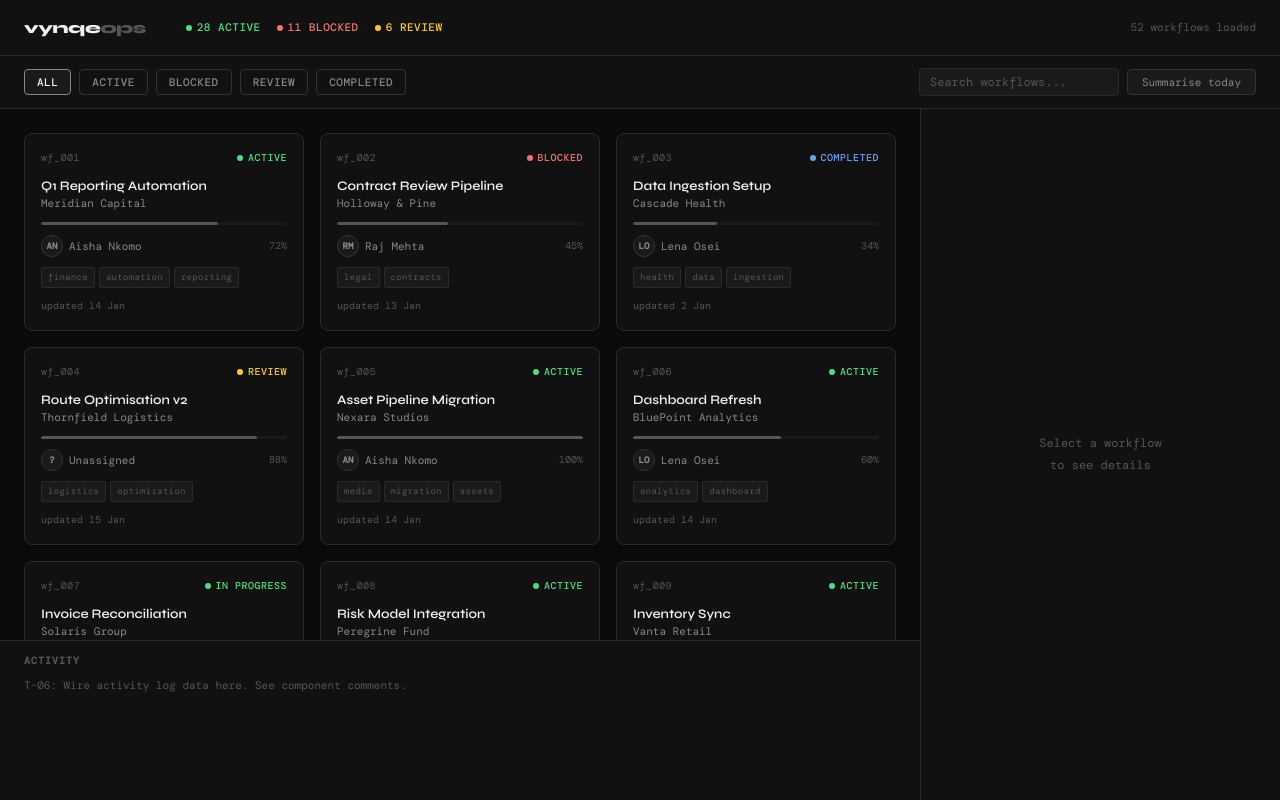
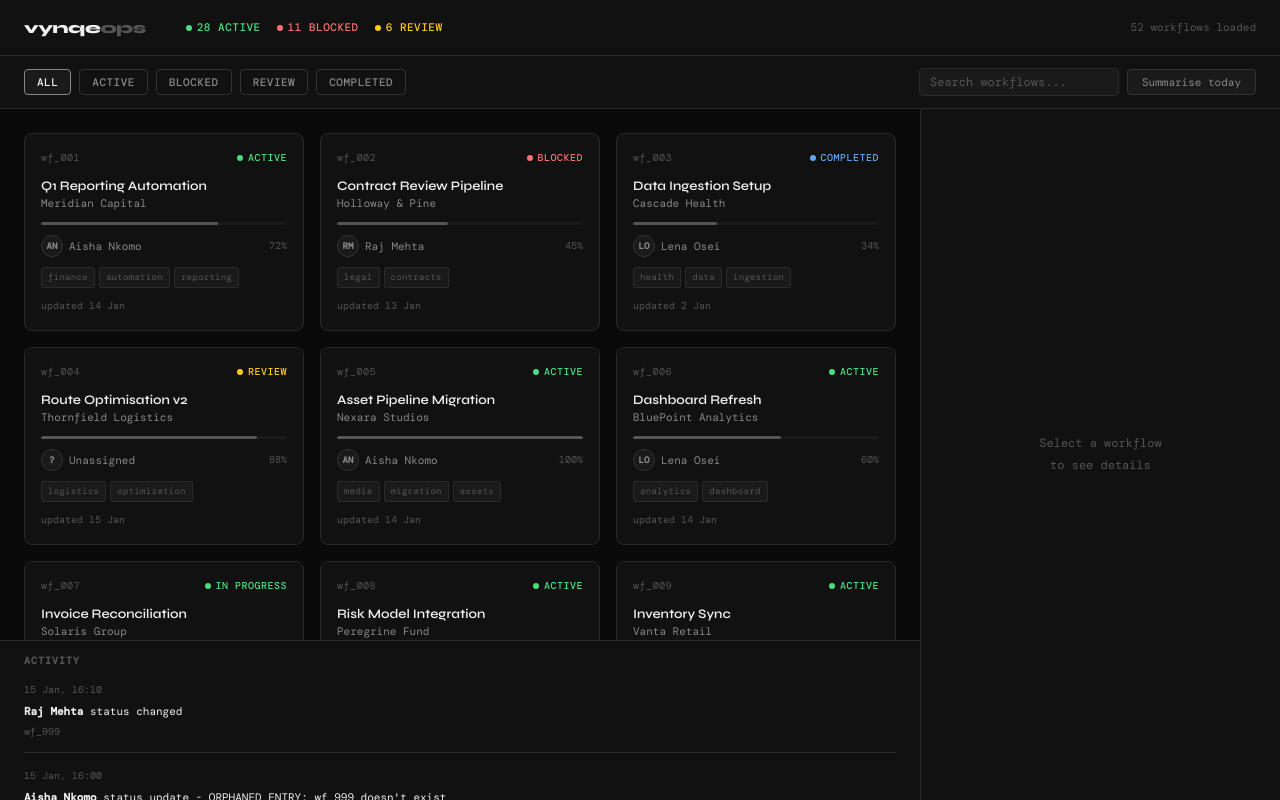
Before and after one commit to tanishapakki/vynqeops, a React (Vite) app: page / in a window 1280 px wide. Built offline with nearby package versions, Linux system fonts and the light colour scheme; a web font is replaced by a local one.

Commit message:
t-06 activityfeed edited

```diff
--- a/src/components/ActivityFeed.jsx
+++ b/src/components/ActivityFeed.jsx
@@ -22,16 +22,72 @@
 
 import React from 'react'
 
-export default function ActivityFeed({ activityLog, users }) {
+function formatDate(ts) {
+    if (!ts) return '—'
+
+    try {
+        const d =
+            typeof ts === 'number'
+                ? new Date(ts * 1000)
+                : new Date(ts)
+
+        return d.toLocaleString('en-GB', {
+            day: 'numeric',
+            month: 'short',
+            hour: '2-digit',
+            minute: '2-digit',
+        })
+    } catch {
+        return '—'
+    }
+}
+
+export default function ActivityFeed({
+                                         activityLog,
+                                         users,
+                                     }) {
     // TODO (T-06): Wire the data. Right now this renders nothing.
     // Start here:
     //   const sorted = [...(activityLog ?? [])].sort(
     //     (a, b) => new Date(b.timestamp) - new Date(a.timestamp)
     //   )
 
+
+
+    const sorted = [...(activityLog ?? [])]
+
+
+        .sort((a, b) => {
+            const timeA = new Date(a.timestamp).getTime()
+            const timeB = new Date(b.timestamp).getTime()
+
+            return timeB - timeA
+        })
+
+
+    const seen = new Set()
+
+    const deduped = sorted.filter(entry => {
+        const key = [
+            entry.timestamp,
+            entry.user,
+            entry.action,
+            entry.workflow_id,
+        ].join('|')
+
+        if (seen.has(key)) {
+            return false
+        }
+
+        seen.add(key)
+        return true
+    })
+
     return (
         <div className="activity-feed">
-      <div className="activity-feed-header">Activity</div>
+            <div className="activity-feed-header">
+                Activity
+            </div>
 
             {/* TODO (T-06): map sorted entries here */}
             {/* Each entry should look roughly like:
@@ -42,8 +98,101 @@ export default function ActivityFeed({ activityLog, users }) {
           </div>
       */}
 
-      <div style={{ color: 'var(--text-muted)', fontSize: '11px', marginTop: '8px' }}>
-        T-06: Wire activity log data here. See component comments.
+            <div
+                style={{
+                    display: 'flex',
+                    flexDirection: 'column',
+                    gap: '14px',
+                    marginTop: '12px',
+                }}
+            >
+                {deduped.length === 0 ? (
+                    <div
+                        style={{
+                            color: 'var(--text-muted)',
+                            fontSize: '11px',
+                        }}
+                    >
+                        No activity available
+                    </div>
+                ) : (
+                    deduped.map(entry => {
+                        /*
+                          Handle edge case:
+                          user: null
+
+                          We show Anonymous instead of crashing.
+                        */
+
+                        const userName =
+                            users?.[entry.user]?.name ??
+                            'Anonymous'
+
+                        /*
+                          Handle edge case:
+                          action: ""
+
+                          Empty string looks broken in UI.
+                        */
+
+                        const action =
+                            entry.action?.trim() ||
+                            'performed an action'
+
+                        /*
+                          Handle edge case:
+                          wf_999 may not exist.
+
+                          We still render safely because
+                          we only display the workflow id text.
+                        */
+
+                        const workflowId =
+                            entry.workflow_id ??
+                            'Unknown Workflow'
+
+                        return (
+                            <div
+                                key={entry.id}
+                                style={{
+                                    paddingBottom: '12px',
+                                    borderBottom:
+                                        '1px solid var(--border)',
+                                    fontSize: '11px',
+                                    lineHeight: 1.7,
+                                }}
+                            >
+                                {/* TIMESTAMP */}
+                                <div
+                                    style={{
+                                        color: 'var(--text-muted)',
+                                        fontSize: '10px',
+                                        marginBottom: '4px',
+                                    }}
+                                >
+                                    {formatDate(entry.timestamp)}
+                                </div>
+
+                                {/* ACTIVITY TEXT */}
+                                <div>
+                                    <strong>{userName}</strong>{' '}
+                                    {action}
+                                </div>
+
+                                {/* WORKFLOW ID */}
+                                <div
+                                    style={{
+                                        color: 'var(--text-muted)',
+                                        fontSize: '10px',
+                                        marginTop: '2px',
+                                    }}
+                                >
+                                    {workflowId}
+                                </div>
+                            </div>
+                        )
+                    })
+                )}
             </div>
         </div>
     )
```
Also changed, not shown: src/components/StatusCard.tsx (added). Lines whose indentation alone changed are shown as unchanged.
